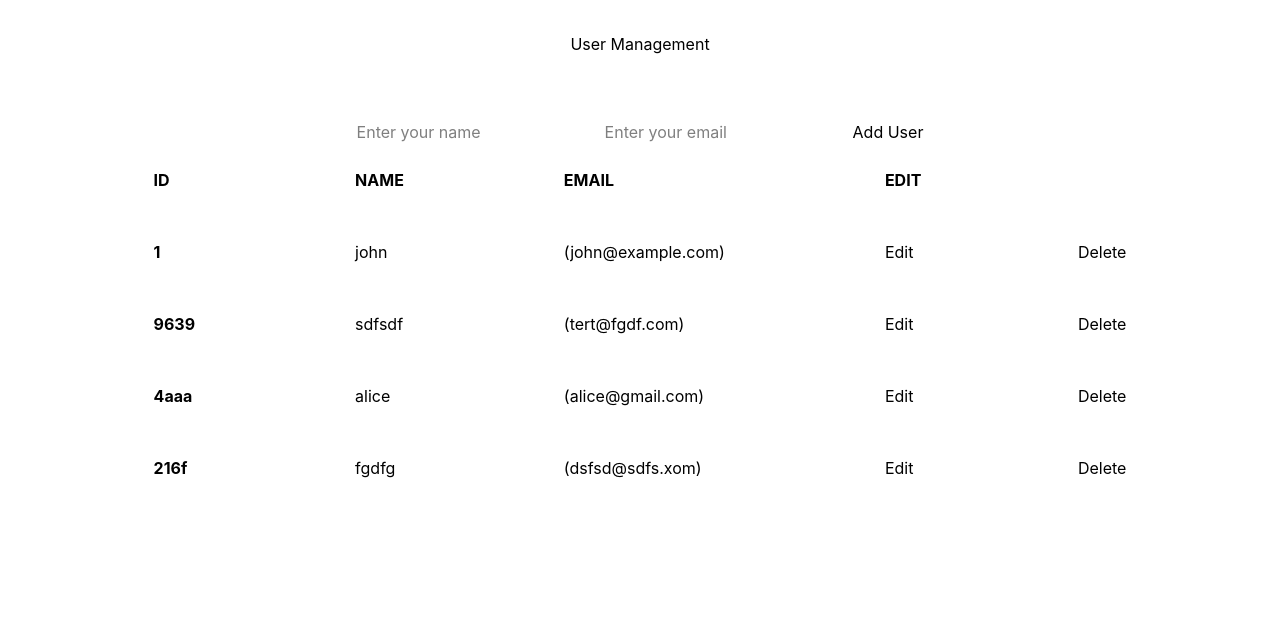
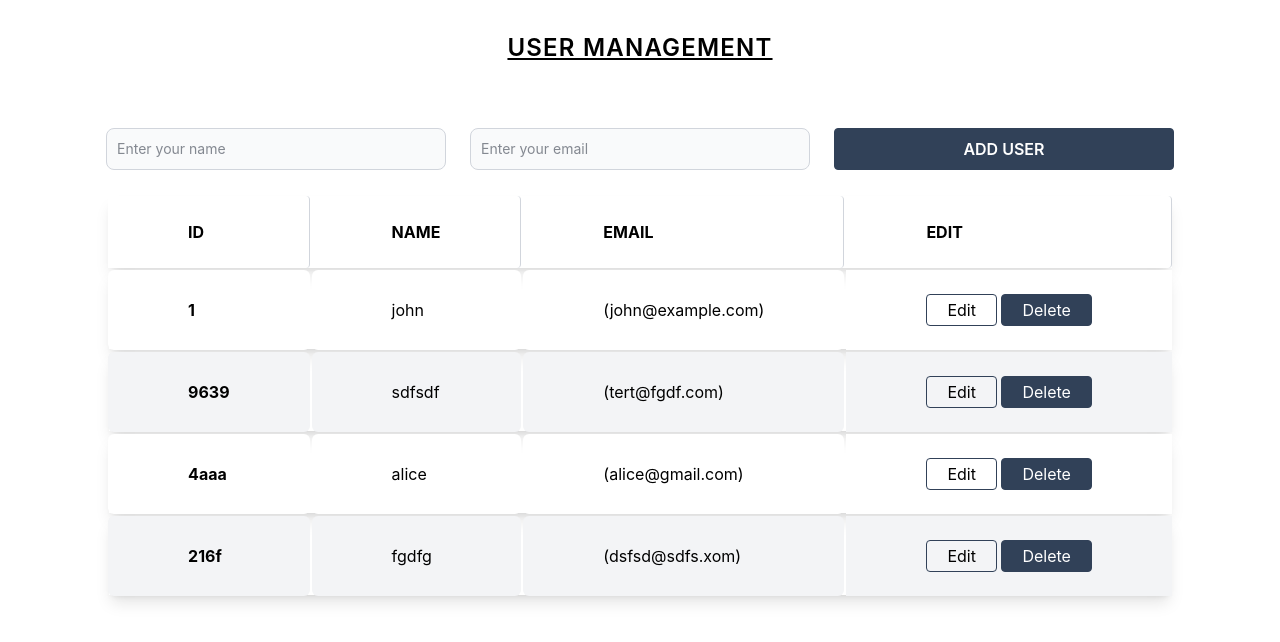
Before and after one commit to Namnika/react-axios-crud, a React (Create React App) app: page / in a window 1280 px wide. Shown: the top 642 px of the page. Built offline with nearby package versions, Linux system fonts and the light colour scheme; data requests are answered from the project's data file.

Commit message:
add table and form styles

```diff
--- a/src/App.js
+++ b/src/App.js
@@ -71,37 +71,39 @@ function App() {
 
   return (
 
-    <div className="App">
-      <h2>User Management</h2>
+    <div className="App ">
+      <h2 className='text-2xl font-semibold tracking-wider uppercase underline'>User Management</h2>
       <form onSubmit={handleSubmit} >
-        <input name='name' value={form.name} onChange={handleChange} placeholder='Enter your name' required />
-        <input name='email' value={form.email} onChange={handleChange} placeholder='Enter your email' required />
-        <button type='submit'>Add User </button>
+        <div className='grid gap-6 mb-6 md:grid-cols-3'>
+          <input name='name' value={form.name} onChange={handleChange} className=' bg-gray-50 border border-gray-300 text-gray-900 text-sm rounded-lg focus:ring-blue-500 focus:border-blue-500 block w-full p-2.5 dark:bg-gray-700 dark:border-gray-600 dark:placeholder-gray-400 dark:text-white dark:focus:ring-blue-500 dark:focus:border-blue-500' placeholder='Enter your name' required />
+          <input name='email' value={form.email} onChange={handleChange} className='bg-gray-50 border border-gray-300 text-gray-900 text-sm rounded-lg focus:ring-blue-500 focus:border-blue-500 block w-full p-2.5 dark:bg-gray-700 dark:border-gray-600 dark:placeholder-gray-400 dark:text-white dark:focus:ring-blue-500 dark:focus:border-blue-500' placeholder='Enter your email' required />
 
+          <button type='submit' style={{ padding: '3px 20px' }} className='font-semibold uppercase border-1 hover:bg-slate-600  cursor-pointer rounded bg-slate-700 text-white border-slate-700'>Add User </button>
+        </div>
 
-        <table>
-          <tr >
-            <th>ID</th>
-            <th>NAME</th>
-            <th>EMAIL</th>
-            <th>EDIT</th>
+        <table className='border-separate rounded '>
+          <tr className='shadow-lg'>
+            <th className='border-r rounded border-gray-300 dark:border-gray-600'>ID</th>
+            <th className='border-r rounded border-gray-300 dark:border-gray-700'>NAME</th>
+            <th className='border-r rounded border-gray-300 dark:border-gray-700'>EMAIL</th>
+            <th className='border-r rounded border-gray-300 dark:border-gray-700'>EDIT</th>
           </tr>
 
           {users.map((user, index) => {
-            return <tr key={user.id}>
-              <td><strong>{user.id}</strong></td>
+            return <tr className='shadow-lg bg-white hover:bg-gray-100/50 cursor-pointer odd:bg-gray-100' key={user.id}>
+              <td className=' rounded-md '><strong>{user.id}</strong></td>
 
-              <td>{isEditingInput && editingId === user.id ?
+              <td className=' rounded-md '>{isEditingInput && editingId === user.id ?
                 <> {/** creating handleSave to save form field */}
-                  <input name='name' value={editingForm.name} onChange={handleEditChange} />
+                  <input name='name' className='bg-gray-50 border border-gray-300 text-gray-900 text-sm rounded-lg focus:ring-blue-500 focus:border-blue-500 block w-full p-2.5 dark:bg-gray-700 dark:border-gray-600 dark:placeholder-gray-400 dark:text-white dark:focus:ring-blue-500 dark:focus:border-blue-500' value={editingForm.name} onChange={handleEditChange} />
                   <input name='email' value={editingForm.email} onChange={handleEditChange} />
                   <button onClick={(e) => handleSave(e, user)}>Save</button>
                 </> :
 
                 <span>{user.name} </span>}</td>
-              <td><span>({user.email})</span></td>
-              <button onClick={() => handleEdit(user.id)}>Edit</button>&nbsp;
-              <button onClick={() => handleDelete(user.id)} >Delete</button>
+              <td className=' rounded-md '><span>({user.email})</span></td>
+              <td><button style={{ padding: '3px 20px' }} className=' border-1 cursor-pointer rounded border-slate-700' onClick={() => handleEdit(user.id)}>Edit</button>&nbsp;
+                <button style={{ padding: '3px 20px' }} className=' border-1 hover:bg-slate-600 cursor-pointer rounded bg-slate-700 text-white border-slate-700' onClick={() => handleDelete(user.id)} >Delete</button></td>
             </tr>
           })}
         </table>
```
